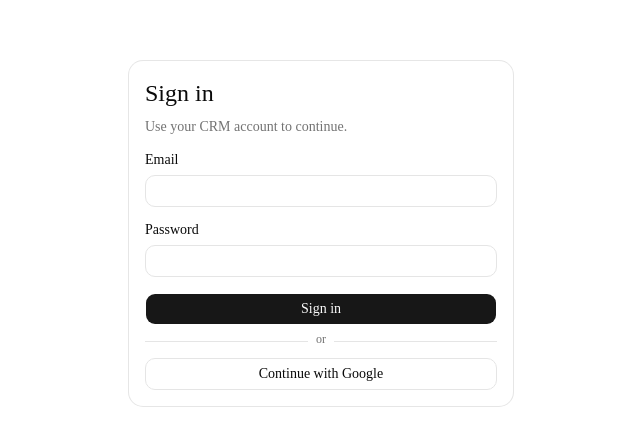
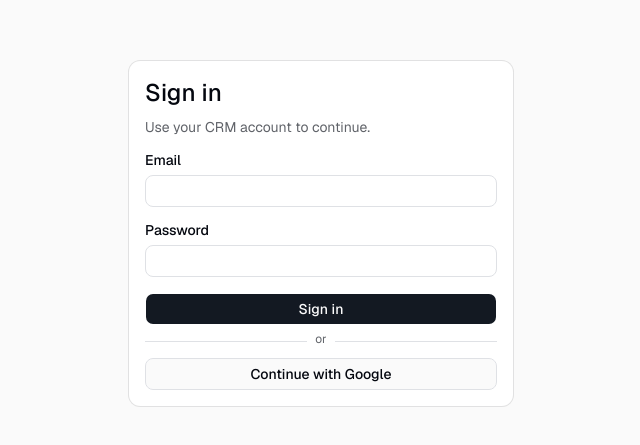
Before and after one commit to ssikira-ibu/crm, a Next.js app in the folder frontend/: page / in a window 1280 px wide. Shown: the part 167-612 px from the top of the page, without its empty margins (319-959 px from the left). Built offline with nearby package versions, Linux system fonts and the light colour scheme; no server answers.

Commit message:
feat(frontend): refine design foundation with Linear-inspired color system
Rework CSS variables for both light and dark themes with subtle blue-gray
undertones instead of flat neutrals. Tighter border radius, refined
scrollbars, and improved visual hierarchy.

```diff
--- a/frontend/src/app/globals.css
+++ b/frontend/src/app/globals.css
@@ -7,7 +7,7 @@
 @theme inline {
   --color-background: var(--background);
   --color-foreground: var(--foreground);
-  --font-sans: var(--font-sans);
+  --font-sans: var(--font-geist-sans);
   --font-mono: var(--font-geist-mono);
   --font-heading: var(--font-sans);
   --color-sidebar-ring: var(--sidebar-ring);
@@ -49,72 +49,72 @@
 }
 
 :root {
-  --background: oklch(1 0 0);
-  --foreground: oklch(0.145 0 0);
+  --background: oklch(0.985 0 0);
+  --foreground: oklch(0.13 0.02 260);
   --card: oklch(1 0 0);
-  --card-foreground: oklch(0.145 0 0);
+  --card-foreground: oklch(0.13 0.02 260);
   --popover: oklch(1 0 0);
-  --popover-foreground: oklch(0.145 0 0);
-  --primary: oklch(0.205 0 0);
+  --popover-foreground: oklch(0.13 0.02 260);
+  --primary: oklch(0.21 0.02 260);
   --primary-foreground: oklch(0.985 0 0);
-  --secondary: oklch(0.97 0 0);
-  --secondary-foreground: oklch(0.205 0 0);
-  --muted: oklch(0.97 0 0);
-  --muted-foreground: oklch(0.556 0 0);
-  --accent: oklch(0.97 0 0);
-  --accent-foreground: oklch(0.205 0 0);
+  --secondary: oklch(0.955 0.005 260);
+  --secondary-foreground: oklch(0.35 0.02 260);
+  --muted: oklch(0.955 0.005 260);
+  --muted-foreground: oklch(0.50 0.01 260);
+  --accent: oklch(0.955 0.005 260);
+  --accent-foreground: oklch(0.21 0.02 260);
   --destructive: oklch(0.577 0.245 27.325);
-  --border: oklch(0.922 0 0);
-  --input: oklch(0.922 0 0);
-  --ring: oklch(0.708 0 0);
+  --border: oklch(0.91 0.005 260);
+  --input: oklch(0.91 0.005 260);
+  --ring: oklch(0.55 0.15 260);
   --chart-1: oklch(0.87 0 0);
   --chart-2: oklch(0.556 0 0);
   --chart-3: oklch(0.439 0 0);
   --chart-4: oklch(0.371 0 0);
   --chart-5: oklch(0.269 0 0);
-  --radius: 0.625rem;
-  --sidebar: oklch(0.985 0 0);
-  --sidebar-foreground: oklch(0.145 0 0);
-  --sidebar-primary: oklch(0.205 0 0);
+  --radius: 0.5rem;
+  --sidebar: oklch(0.975 0.005 260);
+  --sidebar-foreground: oklch(0.13 0.02 260);
+  --sidebar-primary: oklch(0.21 0.02 260);
   --sidebar-primary-foreground: oklch(0.985 0 0);
-  --sidebar-accent: oklch(0.97 0 0);
-  --sidebar-accent-foreground: oklch(0.205 0 0);
-  --sidebar-border: oklch(0.922 0 0);
-  --sidebar-ring: oklch(0.708 0 0);
+  --sidebar-accent: oklch(0.94 0.005 260);
+  --sidebar-accent-foreground: oklch(0.21 0.02 260);
+  --sidebar-border: oklch(0.91 0.005 260);
+  --sidebar-ring: oklch(0.55 0.15 260);
 }
 
 .dark {
-  --background: oklch(0.145 0 0);
-  --foreground: oklch(0.985 0 0);
-  --card: oklch(0.205 0 0);
-  --card-foreground: oklch(0.985 0 0);
-  --popover: oklch(0.205 0 0);
-  --popover-foreground: oklch(0.985 0 0);
-  --primary: oklch(0.922 0 0);
-  --primary-foreground: oklch(0.205 0 0);
-  --secondary: oklch(0.269 0 0);
-  --secondary-foreground: oklch(0.985 0 0);
-  --muted: oklch(0.269 0 0);
-  --muted-foreground: oklch(0.708 0 0);
-  --accent: oklch(0.269 0 0);
-  --accent-foreground: oklch(0.985 0 0);
-  --destructive: oklch(0.704 0.191 22.216);
-  --border: oklch(1 0 0 / 10%);
-  --input: oklch(1 0 0 / 15%);
-  --ring: oklch(0.556 0 0);
+  --background: oklch(0.115 0.015 260);
+  --foreground: oklch(0.93 0.005 260);
+  --card: oklch(0.145 0.015 260);
+  --card-foreground: oklch(0.93 0.005 260);
+  --popover: oklch(0.155 0.015 260);
+  --popover-foreground: oklch(0.93 0.005 260);
+  --primary: oklch(0.93 0.005 260);
+  --primary-foreground: oklch(0.145 0.015 260);
+  --secondary: oklch(0.195 0.015 260);
+  --secondary-foreground: oklch(0.80 0.005 260);
+  --muted: oklch(0.195 0.015 260);
+  --muted-foreground: oklch(0.55 0.01 260);
+  --accent: oklch(0.195 0.015 260);
+  --accent-foreground: oklch(0.93 0.005 260);
+  --destructive: oklch(0.65 0.2 25);
+  --border: oklch(0.22 0.015 260);
+  --input: oklch(0.22 0.015 260);
+  --ring: oklch(0.50 0.15 260);
   --chart-1: oklch(0.87 0 0);
   --chart-2: oklch(0.556 0 0);
   --chart-3: oklch(0.439 0 0);
   --chart-4: oklch(0.371 0 0);
   --chart-5: oklch(0.269 0 0);
-  --sidebar: oklch(0.205 0 0);
-  --sidebar-foreground: oklch(0.985 0 0);
-  --sidebar-primary: oklch(0.488 0.243 264.376);
-  --sidebar-primary-foreground: oklch(0.985 0 0);
-  --sidebar-accent: oklch(0.269 0 0);
-  --sidebar-accent-foreground: oklch(0.985 0 0);
-  --sidebar-border: oklch(1 0 0 / 10%);
-  --sidebar-ring: oklch(0.556 0 0);
+  --sidebar: oklch(0.13 0.015 260);
+  --sidebar-foreground: oklch(0.93 0.005 260);
+  --sidebar-primary: oklch(0.93 0.005 260);
+  --sidebar-primary-foreground: oklch(0.145 0.015 260);
+  --sidebar-accent: oklch(0.195 0.015 260);
+  --sidebar-accent-foreground: oklch(0.93 0.005 260);
+  --sidebar-border: oklch(0.22 0.015 260);
+  --sidebar-ring: oklch(0.50 0.15 260);
 }
 
 @layer base {
@@ -127,4 +127,26 @@
   html {
     @apply font-sans;
   }
+
+  /* Refined scrollbars */
+  ::-webkit-scrollbar {
+    width: 6px;
+    height: 6px;
+  }
+  ::-webkit-scrollbar-track {
+    background: transparent;
+  }
+  ::-webkit-scrollbar-thumb {
+    background: oklch(0.7 0 0 / 30%);
+    border-radius: 3px;
+  }
+  ::-webkit-scrollbar-thumb:hover {
+    background: oklch(0.5 0 0 / 40%);
+  }
+  .dark ::-webkit-scrollbar-thumb {
+    background: oklch(0.5 0 0 / 25%);
+  }
+  .dark ::-webkit-scrollbar-thumb:hover {
+    background: oklch(0.6 0 0 / 35%);
+  }
 }
```
